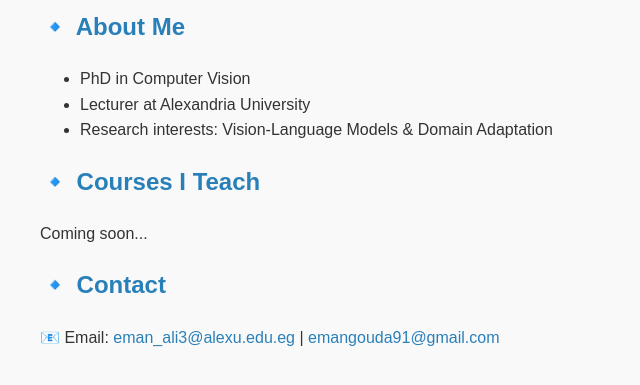
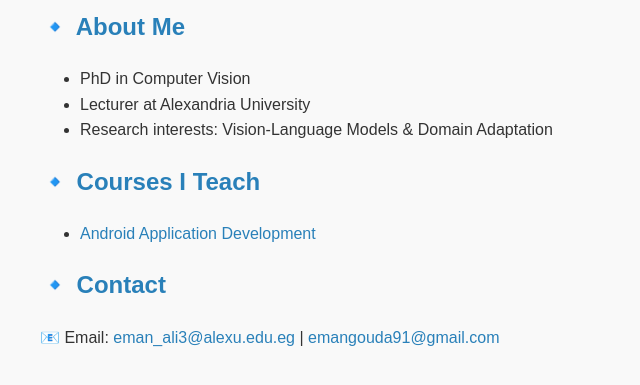
Before and after one commit to Externalhappy/emangouda123.github.io, a plain HTML site: page index.html in a window 1280 px wide. Shown: the part 105-490 px from the top of the page, without its empty margins (0-640 px from the left). Drawn offline with Linux system fonts and the light colour scheme.

Commit message:
Update index.html

```diff
--- a/index.html
+++ b/index.html
@@ -38,7 +38,14 @@
   </ul>
 
   <h2>🔹 Courses I Teach</h2>
-  <p>Coming soon...</p>
+  <ul>
+    <li>
+      <a href="https://github.com/Externalhappy/Android-Application-Development"
+         target="_blank" rel="noopener noreferrer">
+        Android Application Development
+      </a>
+    </li>
+  </ul>
 
   <h2>🔹 Contact</h2>
   <p>
```
